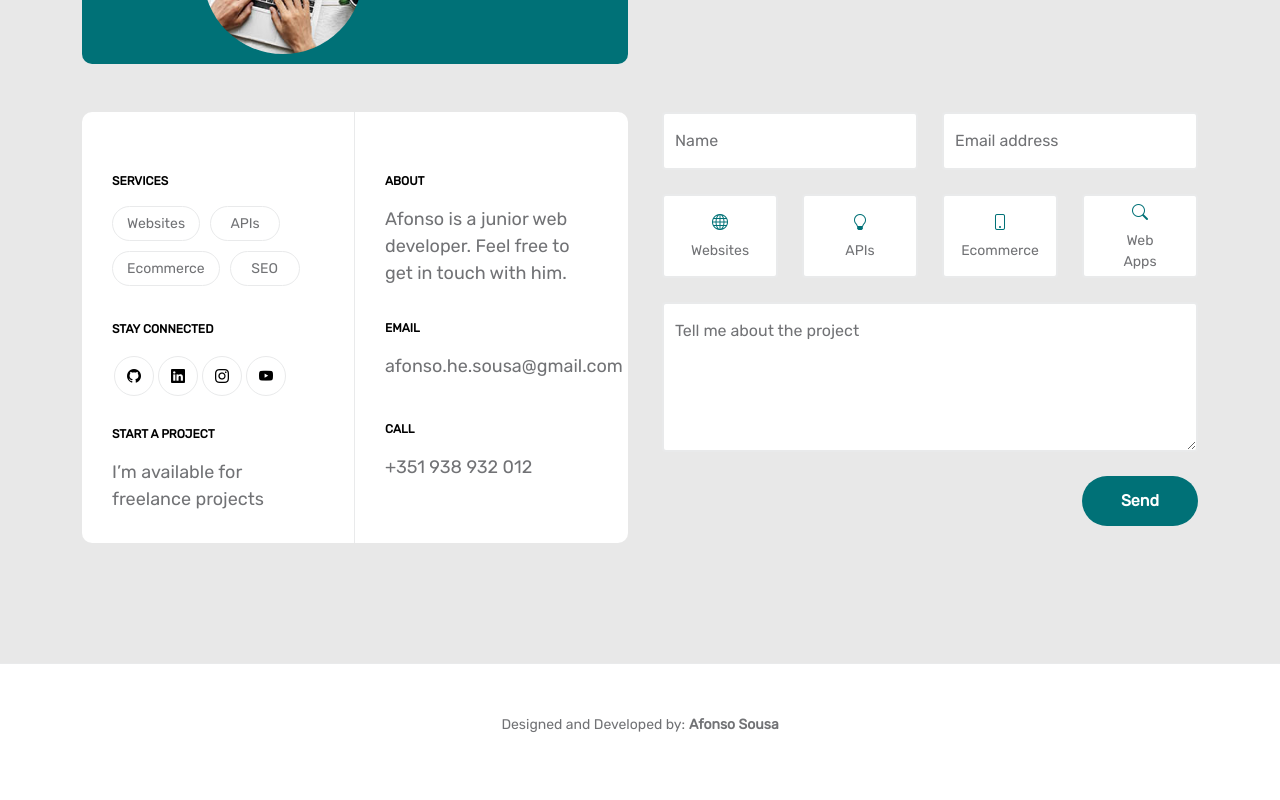
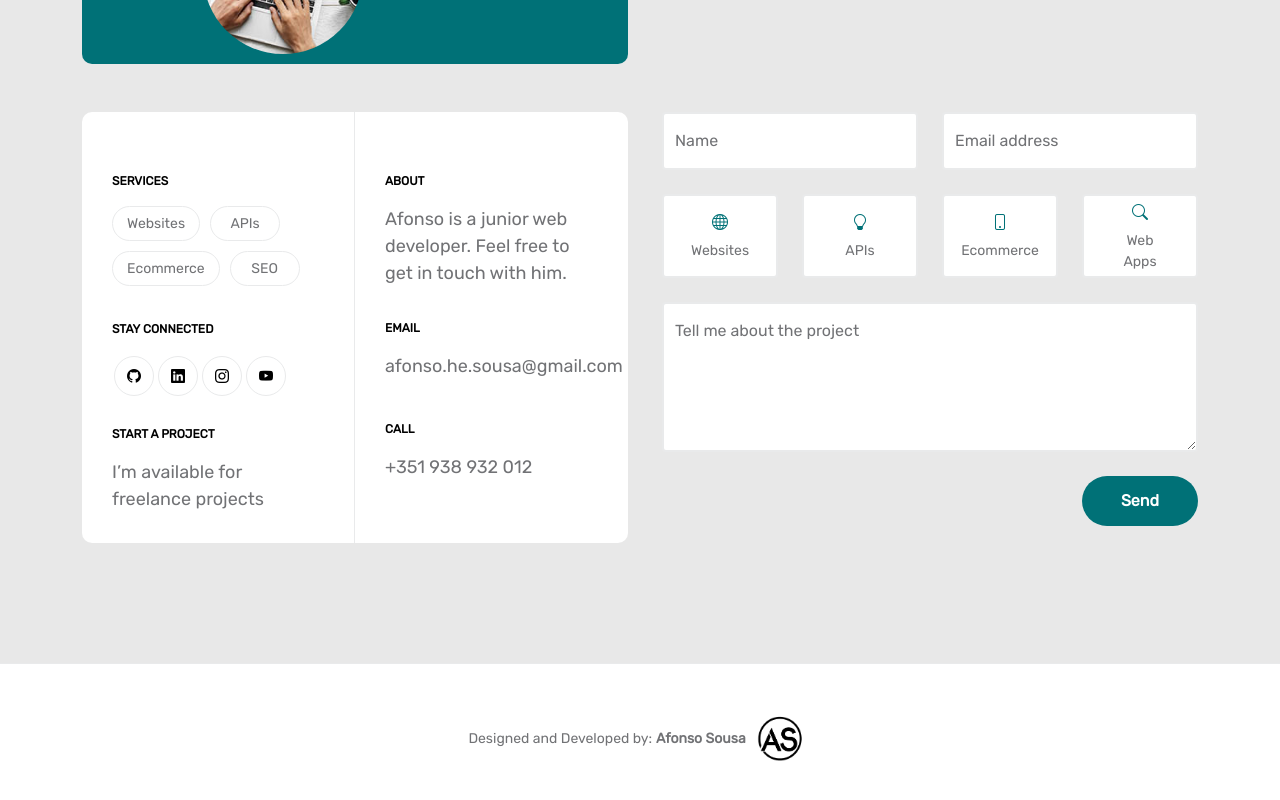
Before and after one commit to AfonsoSousa123/my-cv-web, a React (Vite) app: page / in a window 1280 px wide. Shown: the part 4670-5470 px from the top of the page. Built offline with nearby package versions, Linux system fonts and the light colour scheme.

Commit message:
feat: Add logo to footer and clean up copyright section

```diff
--- a/src/components/Footer.tsx
+++ b/src/components/Footer.tsx
@@ -1,3 +1,4 @@
+
 const Footer = () => {
   return (
     <>
@@ -6,6 +7,7 @@ const Footer = () => {
           <div className="row">
             <div className="col-lg-12 col-12">
               <div className="copyright-text-wrap">
+
                 <p className="mb-0">
                   Designed and Developed by:
                   <a
@@ -16,9 +18,8 @@ const Footer = () => {
                   >
                     Afonso Sousa
                   </a>
-                  {/*<span className="copyright-text">*/}
-                  {/*  Copyright © 2036 . All rights reserved.*/}
-                  {/*</span>*/}
+
+                  <img className="mx-2" width={50} src={"/Logos/AS-Logo-Dark.png"} alt="logo" />
                 </p>
               </div>
             </div>
```
Also changed, not shown: public/Logos/AS-Logo-Dark.png (added).
